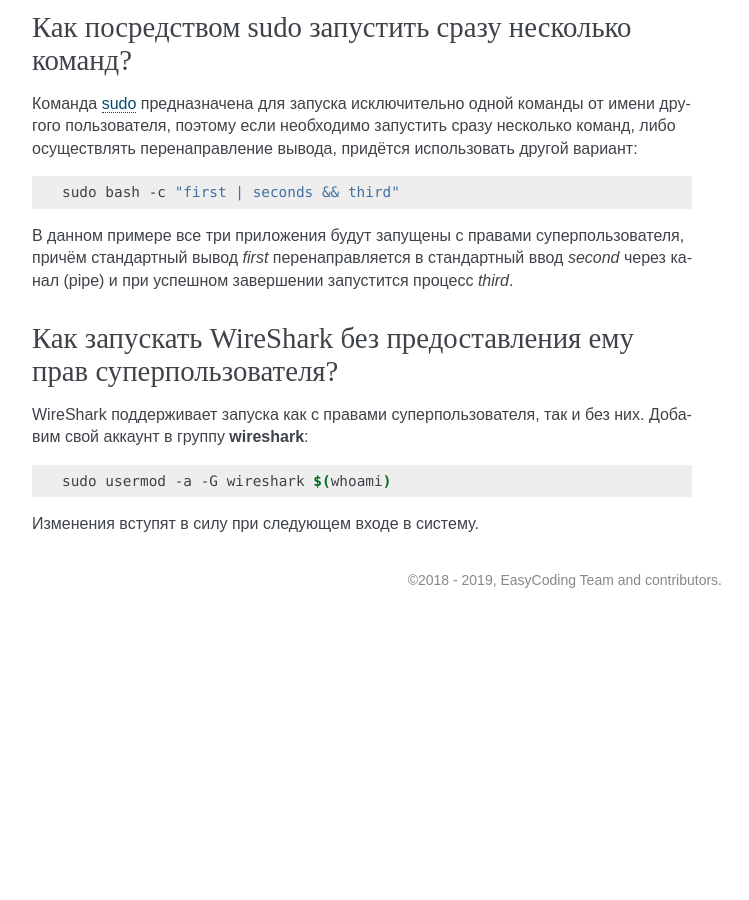
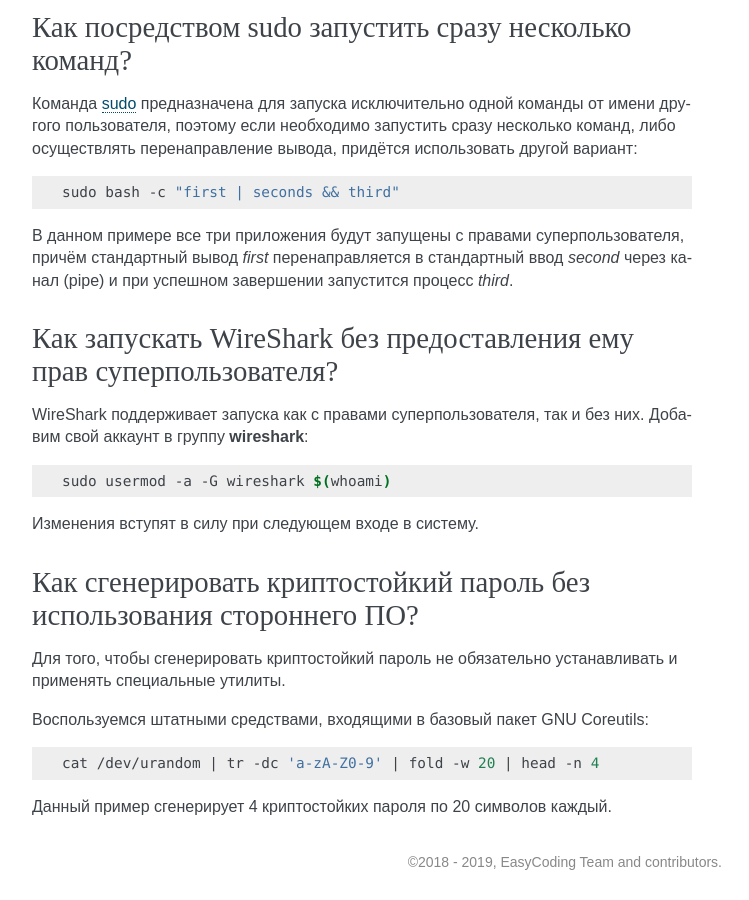
Before and after one commit to RussianFedora/FAQ, a Sphinx documentation site: the page built from source/security.rst, in a window 1280 px wide and 900 px high, scrolled down 15447 px. Shown: the whole window, without its empty margins (388-1137 px from the left). Built offline with Sphinx 7.4.7, drawn with Linux system fonts in a browser that asks for light colours; before the commit the page ends 16065 px from its top, so only the background shows below that; some of the changed text lies outside the part shown.

Commit message:
Added question about generating passwords using GNU coreutils.

```diff
--- a/source/security.rst
+++ b/source/security.rst
@@ -903,3 +903,19 @@
     sudo usermod -a -G wireshark $(whoami)
 
 Изменения вступят в силу при следующем входе в систему.
+
+.. index:: password, cli
+.. _password-gen:
+
+Как сгенерировать криптостойкий пароль без использования стороннего ПО?
+===========================================================================
+
+Для того, чтобы сгенерировать криптостойкий пароль не обязательно устанавливать и применять специальные утилиты.
+
+Воспользуемся штатными средствами, входящими в базовый пакет GNU Coreutils:
+
+.. code-block:: bash
+
+    cat /dev/urandom | tr -dc 'a-zA-Z0-9' | fold -w 20 | head -n 4
+
+Данный пример сгенерирует 4 криптостойких пароля по 20 символов каждый.
```
